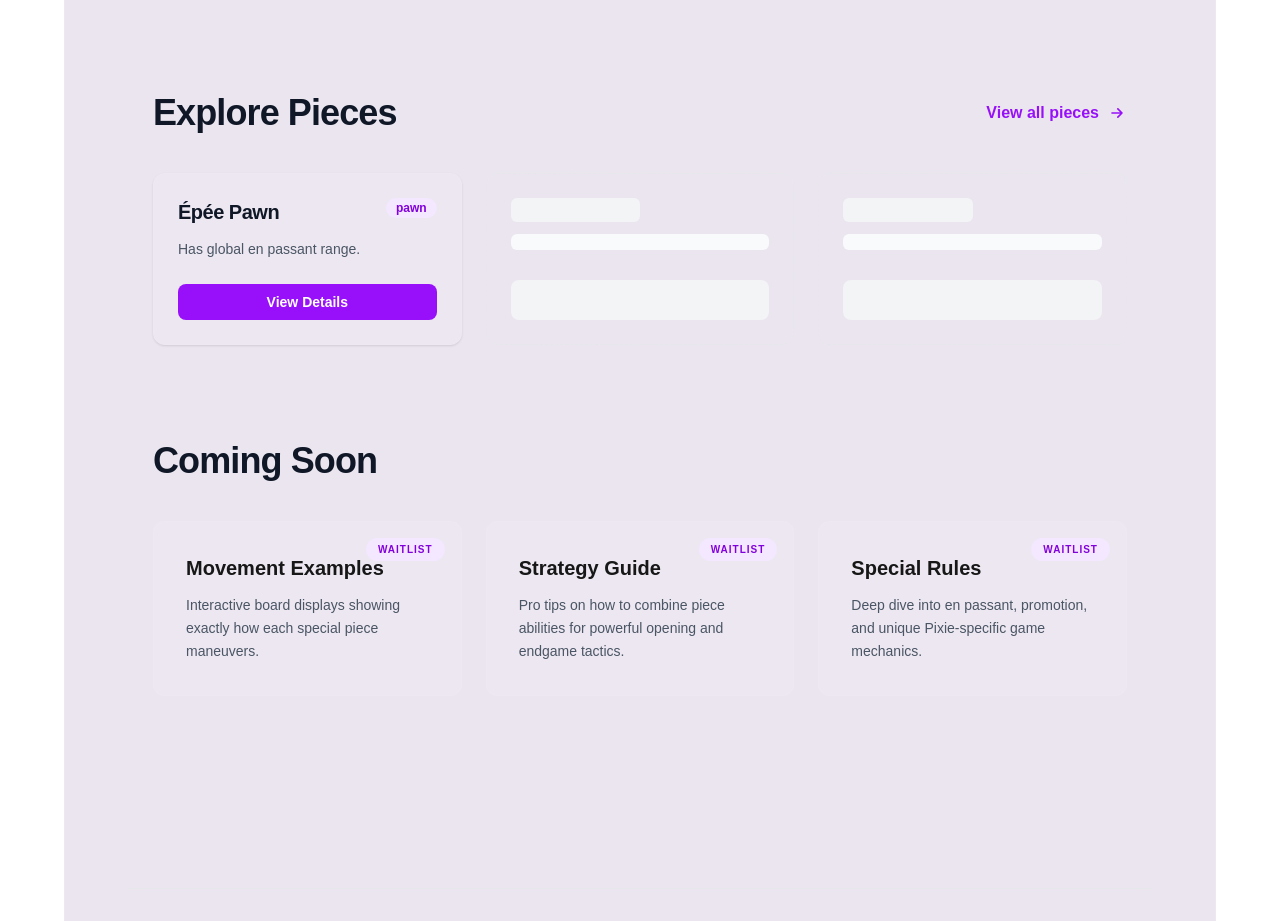
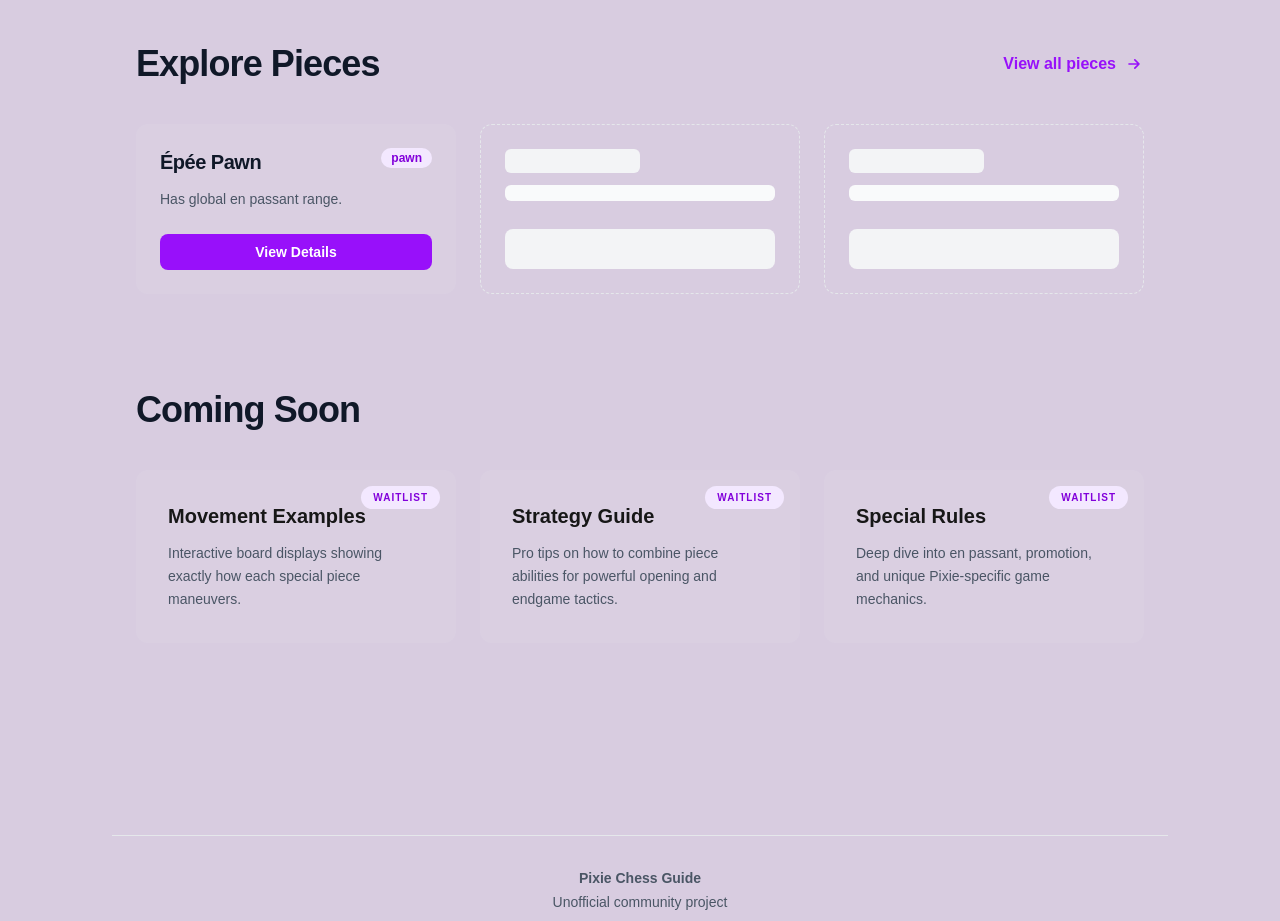
Before and after one commit to teremno/pixie-chess-guide, a Next.js app in the folder web/: page / in a window 1280 px wide. Shown: the part 1140-2061 px from the top of the page. Built offline with nearby package versions, Linux system fonts and the light colour scheme.

Commit message:
Implement true edge-to-edge full-screen glass overlay

```diff
--- a/web/app/layout.tsx
+++ b/web/app/layout.tsx
@@ -31,8 +31,9 @@ export default function RootLayout({
         className={`${geistSans.variable} ${geistMono.variable} antialiased`}
       >
         <ChessBackground />
-        <div className="flex min-h-screen items-center justify-center px-4 py-8 md:px-8 md:py-12 lg:px-12">
-          <div className="mx-auto w-full max-w-6xl overflow-hidden rounded-[2.5rem] border border-white/5 bg-purple-950/10 p-6 backdrop-blur-xl md:p-12 lg:p-16">
+        {/* Full-screen Glass Overlay */}
+        <div className="min-h-screen w-full bg-purple-950/20 backdrop-blur-3xl">
+          <div className="mx-auto max-w-6xl px-4 py-8 md:px-8 md:py-12 lg:px-12 lg:py-16">
             <Header />
             <main>
               {children}
--- a/web/app/page.tsx
+++ b/web/app/page.tsx
@@ -134,7 +134,7 @@ export default function Home() {
           ].map((feature, index) => (
             <div
               key={index}
-              className="relative overflow-hidden rounded-xl border border-white/5 bg-white/5 p-8 transition-colors hover:border-purple-500/30"
+              className="relative overflow-hidden rounded-xl bg-white/5 p-8 transition-colors hover:bg-white/10"
             >
               <div className="absolute right-4 top-4 rounded-full bg-purple-100 px-3 py-1 text-[10px] font-black uppercase tracking-widest text-purple-700 dark:bg-purple-900/30 dark:text-purple-300">
                 Waitlist
--- a/web/components/PieceCard.tsx
+++ b/web/components/PieceCard.tsx
@@ -9,7 +9,7 @@ interface Piece {
 
 export default function PieceCard({ piece }: { piece: Piece }) {
     return (
-        <div className="group flex h-full flex-col rounded-xl border border-white/5 bg-white/5 p-6 shadow-sm transition-all hover:border-purple-500/30 hover:shadow-md">
+        <div className="group flex h-full flex-col rounded-xl bg-white/5 p-6 transition-all hover:bg-white/10">
             <div className="mb-3 flex items-start justify-between gap-2">
                 <h3 className="text-xl font-bold tracking-tight text-gray-900 dark:text-white">
                     {piece.name}
--- a/web/components/PieceRules.tsx
+++ b/web/components/PieceRules.tsx
@@ -4,7 +4,7 @@ export default function PieceRules({ rules }: { rules: string[] }) {
             {rules.map((rule, index) => (
                 <li
                     key={index}
-                    className="rounded-lg border border-white/5 bg-white/5 p-4 text-sm leading-relaxed md:text-base"
+                    className="rounded-lg bg-white/5 p-4 text-sm leading-relaxed md:text-base"
                 >
                     {rule}
                 </li>
```
